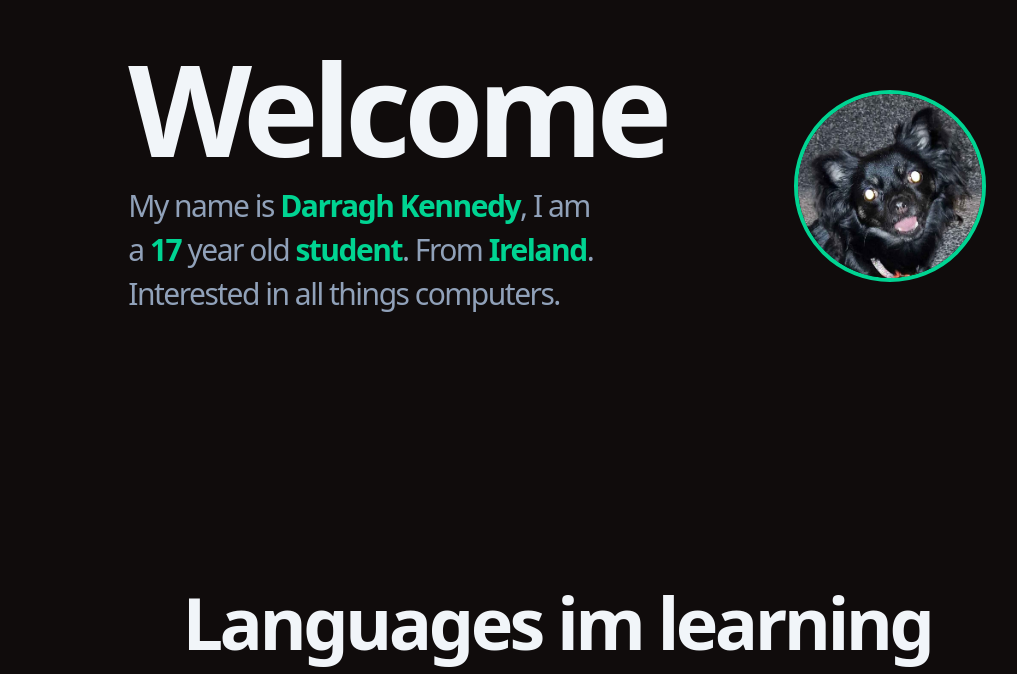
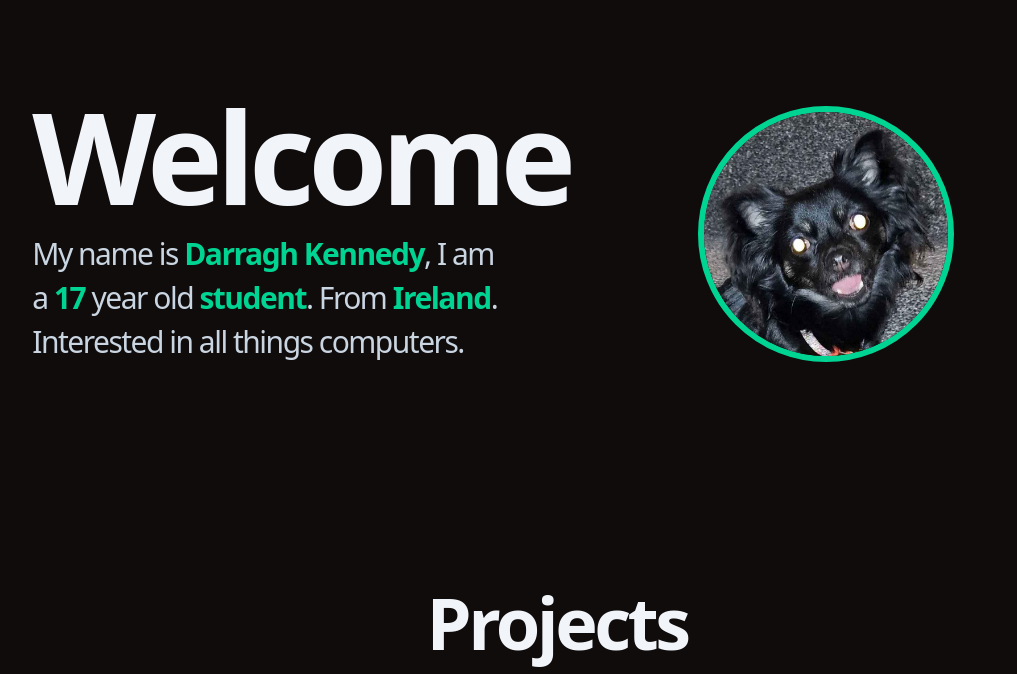
Before and after one commit to DarraghKennedy2008/MyWebsite, a Next.js app: page / in a window 1280 px wide. Shown: the part 214-888 px from the top of the page, without its empty margins (83-1100 px from the left). Built offline with nearby package versions, Linux system fonts and the light colour scheme.

Commit message:
Added Projects

```diff
--- a/app/page.tsx
+++ b/app/page.tsx
@@ -1,6 +1,5 @@
 "use client"
 import React, { useEffect, useState, useRef} from "react";
-import Image from "next/image";
 export default function Home() {
 {/*Appear on scroll code*/}
   const [stackVisible, setStackVisible] = useState(false);
@@ -30,38 +29,42 @@ return (
           to {opacity: 1;}}
         .animate-fadeIn {animation: fadeIn 1s ease-in-out forwards;}
       `}</style>
+{/*WELCOME SECTION*/}
+<div id="#welcome-section" className="flex flex-col md:flex-row items-center pt-24 md:justify-center opacity-0 animate-fadeIn md:pr-32 h-screen">
 
-{/*WELCOME SECTION*/}
-<div id="#first-section" className="flex flex-col md:flex-row items-center justify-center opacity-0 animate-fadeIn h-screen  ">
 <div className="flex flex-col text-center md:text-left">
     <h1 className="text-8xl md:text-9xl text-slate-100 font-bold tracking-tighter mb-4 md:mr-32">
     Welcome
     </h1>
-    <h1 className="text-2xl md:text-3xl text-slate-400 tracking-tighter mb-2 md:mr-32">
+    <h1 className="text-3xl md:text-3xl text-slate-300 tracking-tighter mb-2 md:mr-32">
     My name is <span className="text-emerald-400 font-bold">Darragh Kennedy</span>, I am
     </h1>
-    <h1 className="text-2xl md:text-3xl text-slate-400 tracking-tighter mb-2 md:mr-32">
+    <h1 className="text-3xl md:text-3xl text-slate-300 tracking-tighter mb-2 md:mr-32">
     a <span className="text-emerald-400 font-bold">17</span> year old{" "}
     <span className="text-emerald-400 font-bold">student</span>. From{" "}
     <span className="text-emerald-400 font-bold">Ireland</span>.
     </h1>
-    <h1 className="text-2xl md:text-3xl text-slate-400 tracking-tighter mb-4 md:mr-32">
+    <h1 className="text-3xl md:text-3xl text-slate-300 tracking-tighter mb-4 md:mr-32">
     Interested in all things computers.
     </h1>
 </div>
 <img
     src="daisypic.jpg"
-    className="rounded-full w-32 h-32 md:w-48 md:h-48 border-emerald-400 border-4 mt-4 md:mt-0"
+    className="rounded-full w-64 h-64 md:w-64 md:h-64 border-emerald-400 border-6 mt-4 md:mt-0"
     alt="Profile"
 />
+
+
 </div>
 
+
+
 {/*WHAT IM LEARNING SECTION!!!*/ }
-<div ref={stackRef} className={`transition-opacity duration-800 ease-in-out ${stackVisible ? "opacity-100" : "opacity-0"}`}>
+<div id="LearningSection" ref={stackRef} className={`transition-opacity duration-800 ease-in-out ${stackVisible ? "opacity-100" : "opacity-0"}`}>
   <div id="#second-section" className="flex flex-col md:flex-row items-center justify-center ">
   <div className="flex flex-col text-center">
     <h1 className="text-7xl md:text-7xl text-slate-100 font-bold tracking-tighter mb-4 ">
-    Languages im learning
+    Projects
     </h1>
   </div>
 </div>
```
Lines whose indentation alone changed are shown as unchanged.
